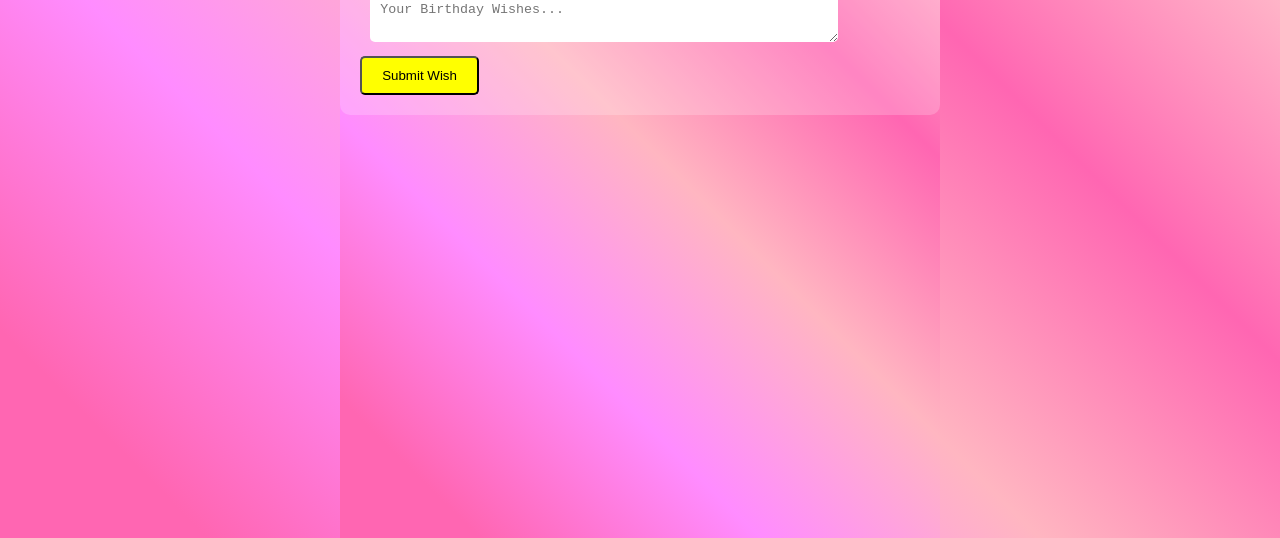
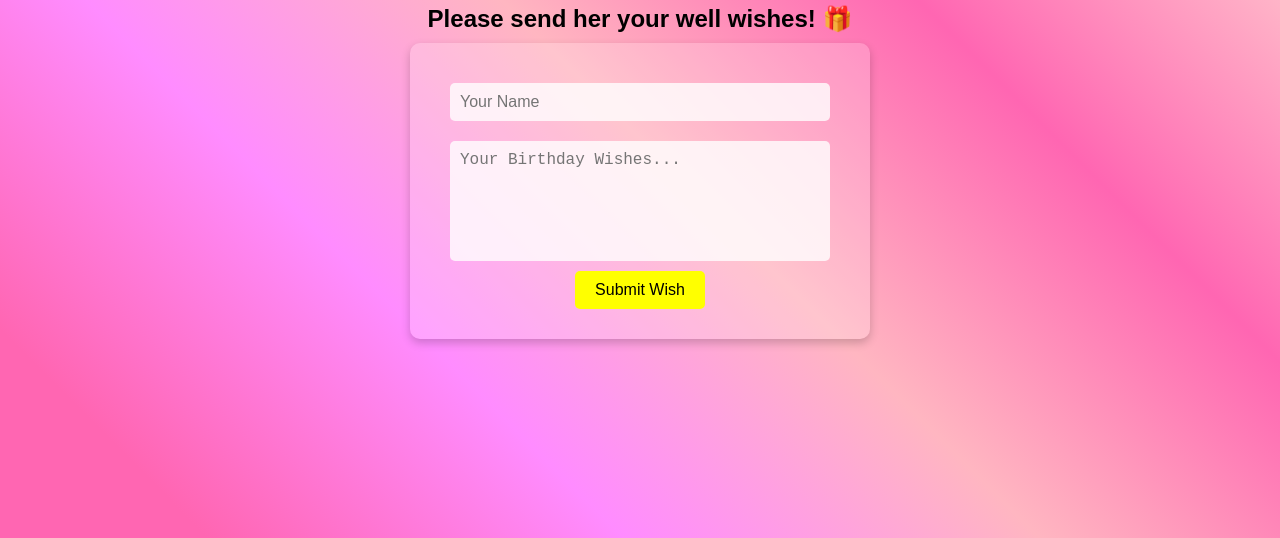
Before and after one commit to cyrolite/happy-birthday-website, a website: page public/send-wishes.html in a window 1280 px wide. Shown: the part 262-800 px from the top of the page. Drawn offline with Linux system fonts and the light colour scheme.

Commit message:
Fix bugs

```diff
--- a/public/send-wishes.html
+++ b/public/send-wishes.html
@@ -6,8 +6,9 @@
     <title>Send Birthday Wishes</title>
     <style>
         html, body {
-            font-family: 'Arial', 'Sans-Serif';
+            font-family: 'Arial', sans-serif;
             height: 100%;
+            width: 100%;
             margin: 0;
             padding: 0;
             background: linear-gradient(45deg,
@@ -16,35 +17,59 @@
             display: flex;
             flex-direction: column;
             align-items: center;
+            justify-content: center;
+            text-align: center;
+        }
+
+        h1, h2 {
+            margin: 10px 0;
         }
 
         .container {
             background: rgba(255, 255, 255, 0.2);
-            padding: 20px;
+            padding: 30px;
             border-radius: 10px;
-            display: inline-block;
-            margin-top: 20px;
+            box-shadow: 0px 4px 10px rgba(0, 0, 0, 0.2);
+            width: 400px;
+            display: flex;
+            flex-direction: column;
+            align-items: center;
         }
+
         input, textarea {
-            width: 80%;
+            width: 90%;
             padding: 10px;
             margin: 10px;
             border-radius: 5px;
             border: none;
+            outline: none;
+            font-size: 1rem;
+            background: rgba(255, 255, 255, 0.8);
+            color: black;
         }
+
+        /* Ensure both inputs have the same style */
+        textarea {
+            resize: none;
+            height: 100px;
+        }
+
+        /* Button styling */
         button {
             background: yellow;
             color: black;
             padding: 10px 20px;
             border-radius: 5px;
             cursor: pointer;
+            font-size: 1rem;
+            border: none;
+            transition: background 0.3s;
         }
-        a {
-            display: block;
-            margin-top: 20px;
-            color: yellow;
-            text-decoration: none;
+
+        button:hover {
+            background: gold;
         }
+
     </style>
 </head>
 <body>
@@ -76,6 +101,13 @@
             // Redirect to message wall
             window.location.href = "message-wall.html";
         }
+
+        // Prevent Enter from submitting
+        document.getElementById("wishMessage").addEventListener("keydown", function (event) {
+            if (event.key === "Enter") {
+                event.preventDefault(); // Prevents form submission
+            }
+        });
     </script>
 
 </body>
```
